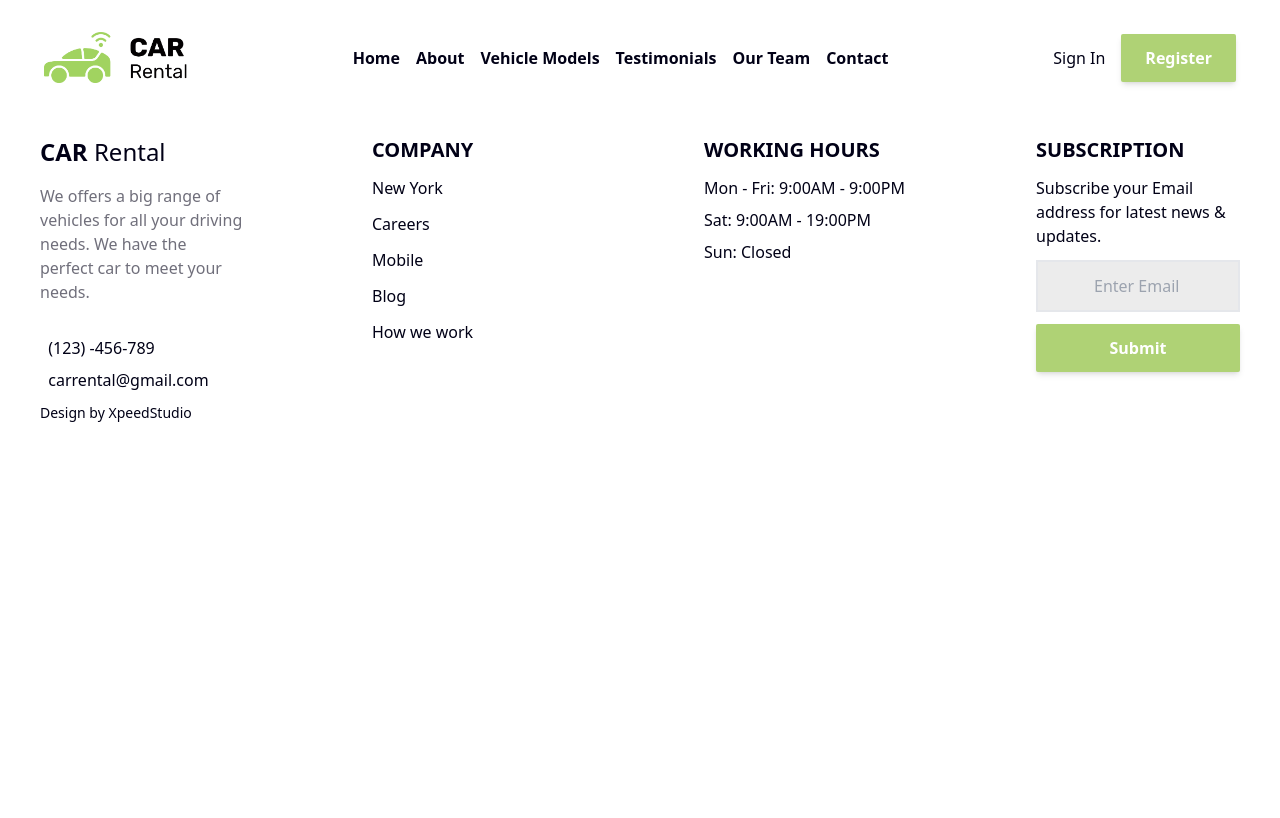
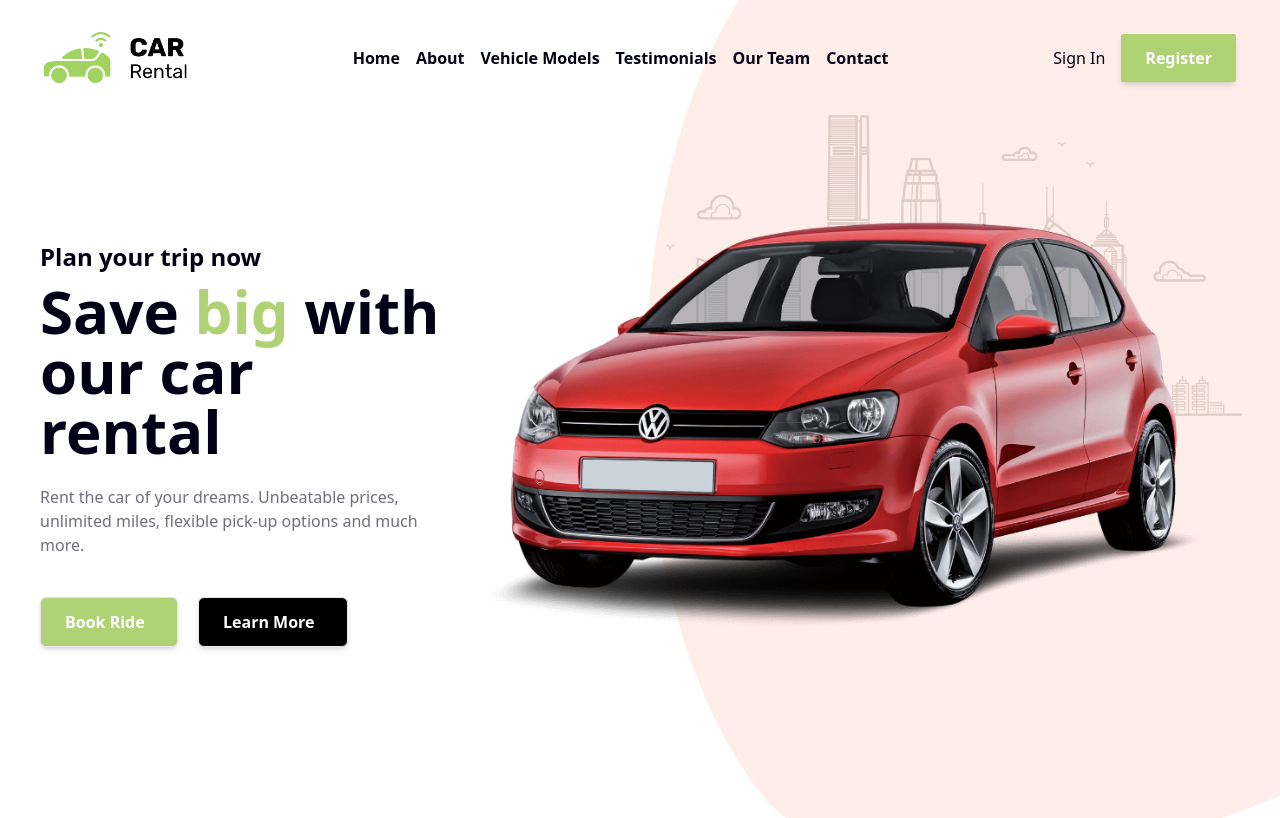
Before and after one commit to ranand16/cardekhlo, a Next.js app: page / in a window 1280 px wide. Shown: the top 818 px of the page. Built offline with nearby package versions, Linux system fonts and the light colour scheme.

Commit message:
added hompage

```diff
--- a/src/components/BookNow.tsx
+++ b/src/components/BookNow.tsx
@@ -1,7 +1,7 @@
 export function BookNow() {
   return (
     <div className="book-banner flex h-48 mt-20 w-full relative">
-      <div className="book-banner__overlay bg-nightrider opacity-90 absolute top-0 right-0 w-full h-full"></div>
+      <div className="bg-nightrider opacity-90 absolute top-0 right-0 w-full h-full"></div>
       <div className="container max-w-md md:max-w-4xl lg:max-w-80rem mx-auto px-4">
         <div className="text-content h-full flex items-center gap-12 relative z-10 justify-center">
           <h2 className="text-white">Book a car by getting in touch with us</h2>
--- a/src/components/HeroPages.tsx
+++ b/src/components/HeroPages.tsx
@@ -13,7 +13,7 @@ function HeroPages({ name }: HeroPagesType) {
           style={{ backgroundColor: "hsla(0,0%,100%,.92)" }}
         ></div>
         <div className="mx-auto flex max-w-[80rem] h-full w-full justify-between items-center py-8 px-11">
-          <div className="hero-pages__text z-10 flex w-full justify-center flex-col text-blackprimary">
+          <div className="z-10 flex w-full justify-center flex-col text-blackprimary">
             <h3 className="leading-10 mb-2">{name}</h3>
             <p className="font-semibold">
               <Link href="/">Home</Link> / {name}
--- a/src/components/ModelBox.tsx
+++ b/src/components/ModelBox.tsx
@@ -13,12 +13,12 @@ export function ModelBox({
   transmissionType,
 }: typeof CAR_MODELS[0]) {
   return (
-    <div className="models-div__box border border-solid boder-lightgray flex flex-col w-80 rounded-md">
-      <div className="models-div__box__img rounded-md">
+    <div className="border border-solid boder-lightgray flex flex-col w-80 rounded-md">
+      <div className="rounded-md">
         <img src={image} alt="car_img" className="h-16rem lg:" />
-        <div className="models-div__box__descr flex flex-col py-5 px-8">
-          <div className="models-div__box__descr__name-price flex items-center justify-between">
-            <div className="models-div__box__descr__name-price__name">
+        <div className="flex flex-col py-5 px-8">
+          <div className="flex items-center justify-between">
+            <div>
               <p className="text-xl font-bold">{name}</p>
               <span>
                 <i className="fa-solid fa-star"></i>
@@ -28,12 +28,12 @@ export function ModelBox({
                 <i className="fa-solid fa-star"></i>
               </span>
             </div>
-            <div className="models-div__box__descr__name-price__price">
+            <div>
               <h4 className="text-xl font-bold">${rate}</h4>
               <p>per day</p>
             </div>
           </div>
-          <div className="models-div__box__descr__name-price__details model-desc-details">
+          <div className="model-desc-details">
             <span>
               <i className="fa-solid fa-car-side"></i> &nbsp; {brand}
             </span>
@@ -55,7 +55,7 @@ export function ModelBox({
               {fuelType} &nbsp; <i className="fa-solid fa-car-side"></i>
             </span>
           </div>
-          <div className="models-div__box__descr__name-price__btn bg-websiteprimary border-2 border-websiteprimary cursor-pointer py-4 px-8 transition-all text-white text-center text-xl font-bold">
+          <div className="bg-websiteprimary border-2 border-websiteprimary cursor-pointer py-4 px-8 transition-all text-white text-center text-xl font-bold">
             <Link onClick={() => window.scrollTo(0, 0)} href={link}>
               Book Ride
             </Link>
--- a/src/components/PlanTrip.tsx
+++ b/src/components/PlanTrip.tsx
@@ -6,15 +6,15 @@ import Drive from "../images/plan/icon3.png";
 function PlanTrip() {
   return (
     <>
-      <section className="plan-section">
+      <section>
         <div className="container mx-auto">
           <div className="plan-container">
-            <div className="plan-container__title text-center">
+            <div className="text-center">
               <h3>Plan your trip now</h3>
               <h2 className="mb-6 mt-3">Quick & easy car rental</h2>
             </div>
 
-            <div className="plan-container__boxes mt-16 grid grid-cols-1 lg:grid-cols-3">
+            <div className="mt-16 grid grid-cols-1 lg:grid-cols-3">
               <div className="text-center py-3 px-14">
                 <Image className="mx-auto" src={SelectCar} alt="icon_img" />
                 <h3>Select Car</h3>
--- a/src/layout/Footer.tsx
+++ b/src/layout/Footer.tsx
@@ -4,7 +4,7 @@ function Footer() {
       <footer className=" py-24">
         <div className="max-w-md md:max-w-4xl lg:max-w-80rem px-10 mx-auto">
           <div className="grid gap-32 align-left text-verydark justify-center grid-cols-1 md:grid-cols-4">
-            <ul className="footer-content__1">
+            <ul>
               <li className="text-2xl mb-4">
                 <span className="font-bold">CAR</span> Rental
               </li>
--- a/src/pages/index.tsx
+++ b/src/pages/index.tsx
@@ -1,15 +1,63 @@
-import Head from "next/head";
-import { Inter } from "next/font/google";
 import { AppConfig } from "@/utility/Constants";
 import { Main } from "@/layout/Main";
 import { Meta } from "@/layout/Meta";
+import { Content } from "@/layout/Content";
+import Image from "next/image";
+import indexherobg from "../images/hero/hero-bg.png";
+import indexherocar from "../images/hero/main-car.png";
+import Link from "next/link";
 
 export default function Home() {
+  const bookBtn = () => {
+    // window.document
+    //   .querySelector("#booking-section")
+    //   .scrollIntoView({ behavior: "smooth" });
+  };
   return (
     <Main
       meta={
         <Meta title={AppConfig.title} description={AppConfig.description} />
       }
-    ></Main>
+    >
+      <Content>
+        <section className="hero-index max-w-md md:max-w-4xl lg:max-w-80rem px-10 mx-auto">
+          <Image
+            src={indexherobg}
+            alt="hero bg"
+            className="absolute right-0 top-0 z-10"
+            style={{ width: "680px" }}
+          />
+          <div className="flex items-center relative w-full h-screen">
+            <div className="flex flex-col max-w-3xl mt-12 z-10">
+              <h4 className="text-2xl font-bold">Plan your trip now</h4>
+              <h1 className=" text-6xl font-extrabold mt-2 mb-6">
+                Save <span className=" text-websiteprimary">big</span> with our
+                car rental
+              </h1>
+              <p className="text-paragrey mb-10 text-base">
+                Rent the car of your dreams. Unbeatable prices, unlimited miles,
+                flexible pick-up options and much more.
+              </p>
+              <div className="hero-content__text__btns flex gap-5 text-base">
+                <Link
+                  onClick={bookBtn}
+                  className="bg-websiteprimary text-white py-3 px-6 shadow-md font-bold border rounded-md"
+                  href="/"
+                >
+                  Book Ride &nbsp; <i className="fa-solid fa-circle-check"></i>
+                </Link>
+                <Link
+                  className="hero-content__text__btns__learn-more bg-black text-white py-3 px-6 shadow-md font-bold hover:text-verydark hover:bg-white transition-all duration-300 border rounded-md"
+                  href="/"
+                >
+                  Learn More &nbsp; <i className="fa-solid fa-angle-right"></i>
+                </Link>
+              </div>
+            </div>
+            <Image src={indexherocar} alt={"car"} className=" z-10 w-8/12" />
+          </div>
+        </section>
+      </Content>
+    </Main>
   );
 }
```
